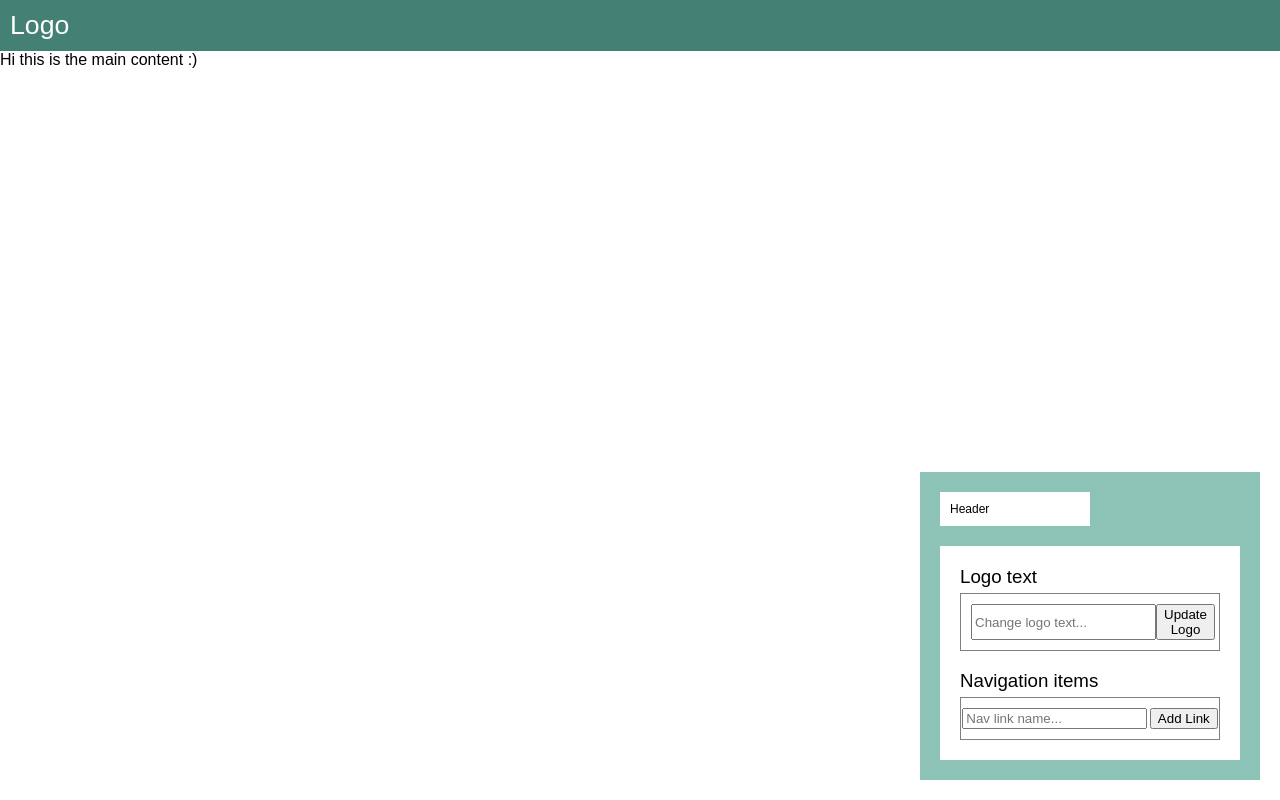
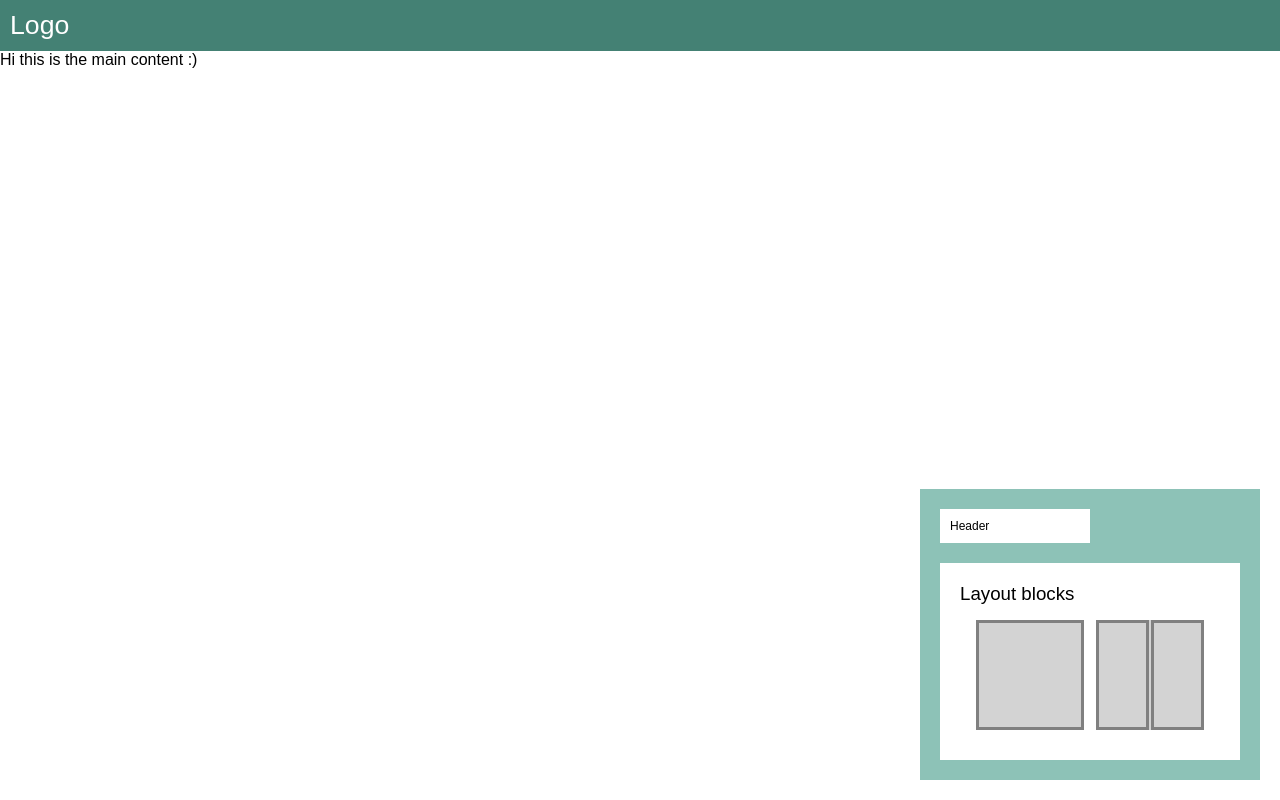
Before and after one commit to merlox/website-builder, a React app: page / in a window 1280 px wide. Built offline with nearby package versions, Linux system fonts and the light colour scheme.

Commit message:
Implemented the initial drag and drop

```diff
--- a/src/App.js
+++ b/src/App.js
@@ -9,10 +9,19 @@ class App extends Component {
     this.state = {
       headerLinks: localStorage.headerLinks ? JSON.parse(localStorage.headerLinks) : [],
       logo: localStorage.logo ? localStorage.logo : 'Logo',
+      dragStarted: false,
     }
   }
 
+  onDrop (e) {
+    const data = e.dataTransfer.getData('layout')
+  }
+
   render () {
+    let mainContentClass = 'content-container'
+    if (this.state.dragStarted) mainContentClass += ' drag-started'
+    if (this.state.dragginOver) mainContentClass += ' drag-over'
+
     return (
       <div className="main-container">
         <div className="navigation">
@@ -28,7 +37,18 @@ class App extends Component {
           </div>
         </div>
 
-        <div className="content-container">Hi this is the main content :)</div>
+        <div
+          onDragEnter={e => {
+            e.preventDefault()
+            this.setState({dragginOver: true})
+          }}
+          onDragLeave={e => {
+            e.preventDefault()
+            this.setState({dragginOver: false})
+          }}
+          className={mainContentClass}
+          onDrop={e => this.onDrop(e)}
+        >Hi this is the main content :)</div>
 
         <SettingsBox
           headerLinks={this.state.headerLinks}
@@ -38,6 +58,8 @@ class App extends Component {
           setLogo={logo => {
             this.setState({logo})
           }}
+          dragStarted={e => this.setState({dragStarted: true})}
+          dragEnded={e => this.setState({dragStarted: false})}
         />
       </div>
     )
@@ -45,7 +67,7 @@ class App extends Component {
 }
 
 function SettingsBox (props) {
-  const [selectedItem, setSelectedItem] = useState('header')
+  const [selectedItem, setSelectedItem] = useState('layout')
   return (
     <div className="settings-box">
       <select className="settings-select" onChange={e => {
@@ -66,6 +88,8 @@ function SettingsBox (props) {
 
       <LayoutSettings
         show={selectedItem == 'layout'}
+        dragStarted={props.dragStarted}
+        dragEnded={props.dragEnded}
       />
     </div>
   )
@@ -121,16 +145,33 @@ function HeaderSettings (props) {
   )
 }
 
-function LayoutSettings (props) {
-  // const [collectedProps, drag] = useDrag({
-  //   item: {id, type},
-  // })
-  // console.log(collectedProps, drag)
+class LayoutSettings extends Component {
+  constructor (props) {
+    super(props)
+  }
+
+  dragStart (e) {
+    e.dataTransfer.setData('layout', e.target.className)
+    e.target.style.opacity = 0.4
+    this.props.dragStarted(e.target.className)
+  }
+
+  dragEnd (e) {
+    e.target.style.opacity = 1
+    this.props.dragEnded(e.target.className)
+  }
+
+  render () {
     return (
-    <div className={props.show ? "settings-layout" : 'hidden'}>
+      <div className={this.props.show ? "settings-layout" : 'hidden'}>
         <h3>Layout blocks</h3>
         <div className="settings-layout-actions">
-        <div className="left-block"></div>
+          <div
+            className="left-block"
+            draggable="true"
+            onDragStart={e => this.dragStart(e)}
+            onDragEnd={e => this.dragEnd(e)}
+          ></div>
           <div className="right-block">
             <div></div>
             <div></div>
@@ -139,5 +180,6 @@ function LayoutSettings (props) {
       </div>
     )
   }
+}
 
 render(<App />, document.querySelector('#root'))
--- a/src/index.styl
+++ b/src/index.styl
@@ -15,6 +15,17 @@ h3
 
 .main-container
   display: grid
+
+  .content-container
+    height: 400px
+
+    &.drag-started
+      border: 5px dotted grey
+      border-radius: 20px
+      margin: 10px
+
+    &.drag-over
+      border: 5px dashed grey
 
   .navigation
     background-color: mainColor
@@ -161,7 +172,7 @@ h3
 
             &:hover
               box-shadow: 0 0 30px 0 lightgrey
-              transform: scale(1.1)
+              transform: scale(1.01)
 
           .left-block
             border: 3px solid grey
```
Also changed, not shown: 4 other files (tests, documents, lock files or other folders). Lines whose indentation alone changed are shown as unchanged.
